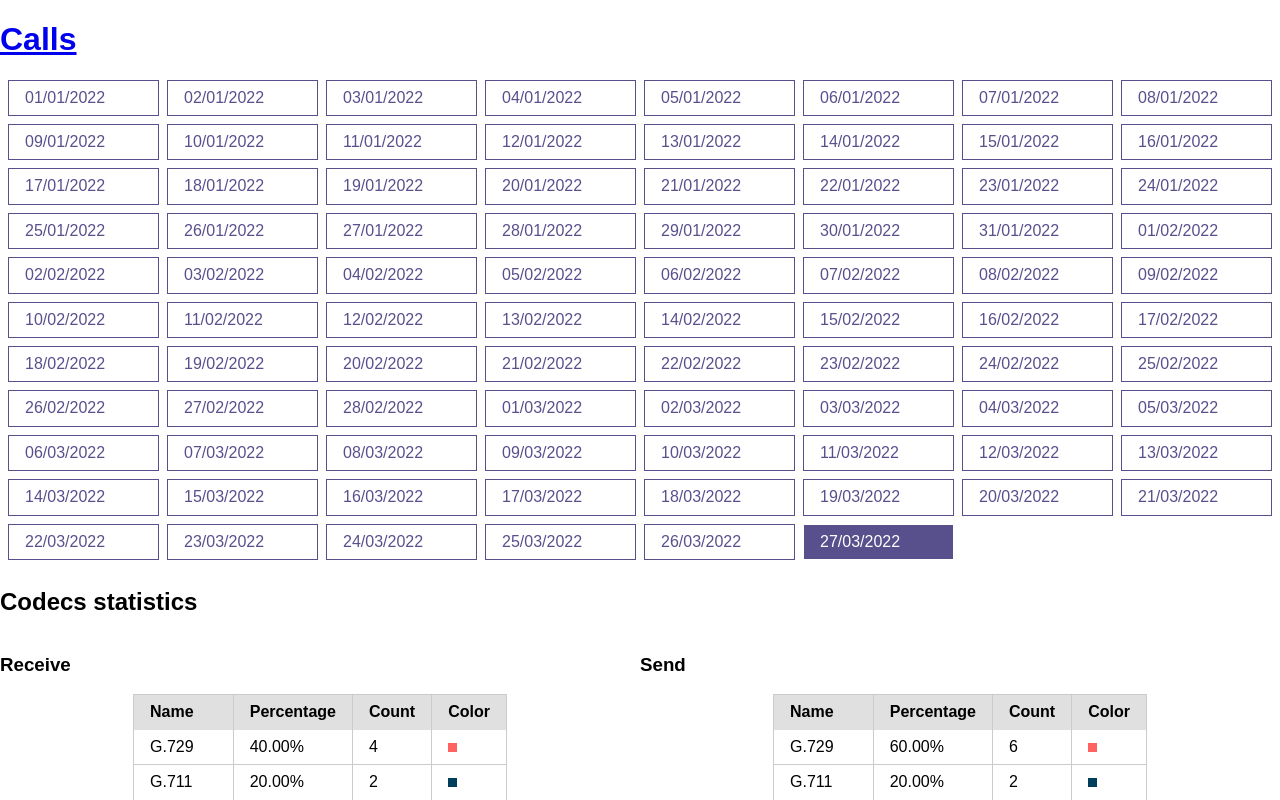
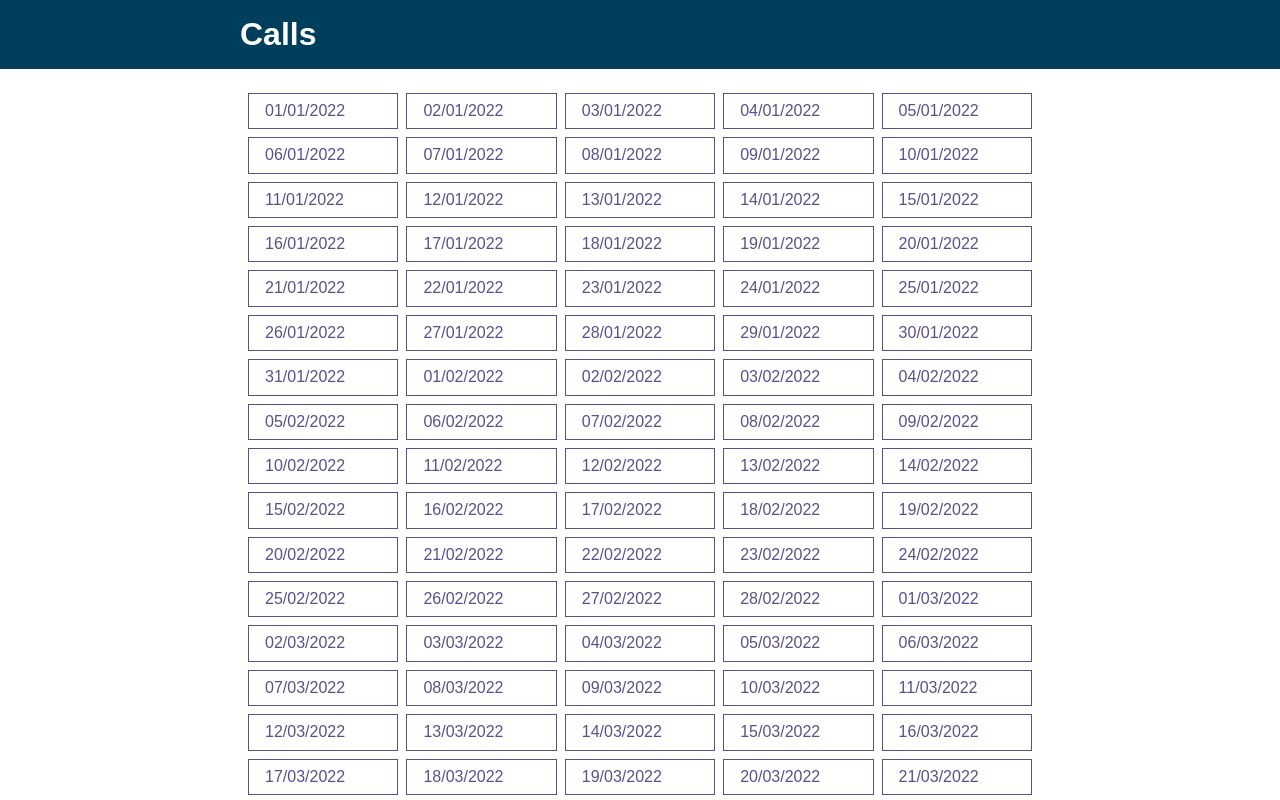
Before and after one commit to maurer2/fernsprecher-kodierer-dekodierer-schau, a React (Create React App) app in the folder app/: page /calls/2022-03-27 in a window 1280 px wide. Shown: the top 800 px of the page. Built offline with nearby package versions, Linux system fonts and the light colour scheme.

Commit message:
Added page styling for Call view

```diff
--- a/app/src/features/calls/Calls.styles.ts
+++ b/app/src/features/calls/Calls.styles.ts
@@ -1,5 +1,34 @@
-import { styled } from '@stitches/react';
+import { NavLink } from 'react-router-dom';
+import { styled, theme } from '../../global.styles';
 
-export const Calls = styled('div', {
-  display: 'contents',
+export const View = styled('article', {
+  display: 'grid',
+  minHeight: '100vh',
+  gridTemplateColumns: `1fr min(${theme.sizes.contentMaxWidth}, 100%) 1fr`,
+  gridTemplateRows: `
+    auto
+    1fr
+  `,
+  gridGap: '1rem 0',
 });
+
+export const Header = styled('header', {
+  gridColumn: '1/-1',
+  background: theme.colors.maniacMansion,
+});
+
+export const Content = styled('main', {
+  gridColumn: 2,
+});
+
+export const Title = styled('h1', {
+  margin: '1rem auto',
+  maxWidth: theme.sizes.contentMaxWidth,
+  fontSize: '2rem',
+  color: theme.colors.white,
+});
+
+export const TitleLink = styled(NavLink, {
+  color: 'inherit',
+  textDecoration: 'none',
+});
--- a/app/src/features/calls/Calls.tsx
+++ b/app/src/features/calls/Calls.tsx
@@ -41,16 +41,18 @@ const Calls: FC<Readonly<Types.CallsProps>> = (): ReactElement => {
   }, [navigate, dispatch, hasRedirectedToLatestCall, mostRecentDay]);
 
   return (
-    <Styles.Calls>
-      <h1>
-        <NavLink
+    <Styles.View>
+      <Styles.Header>
+        <Styles.Title>
+          <Styles.TitleLink
             to="/calls/"
             className="home-link"
           >
             Calls
-        </NavLink>
-      </h1>
-      <Overlay isShowing={isLoading}>Loading calls</Overlay>
+          </Styles.TitleLink>
+        </Styles.Title>
+      </Styles.Header>
+      <Styles.Content>
         {!isLoading ? (
           <>
             <Navigation
@@ -63,7 +65,9 @@ const Calls: FC<Readonly<Types.CallsProps>> = (): ReactElement => {
             />
           </>
         ) : null}
-    </Styles.Calls>
+      </Styles.Content>
+      <Overlay isShowing={isLoading}>Loading calls</Overlay>
+    </Styles.View>
   );
 };
 
```
Lines whose indentation alone changed are shown as unchanged.
